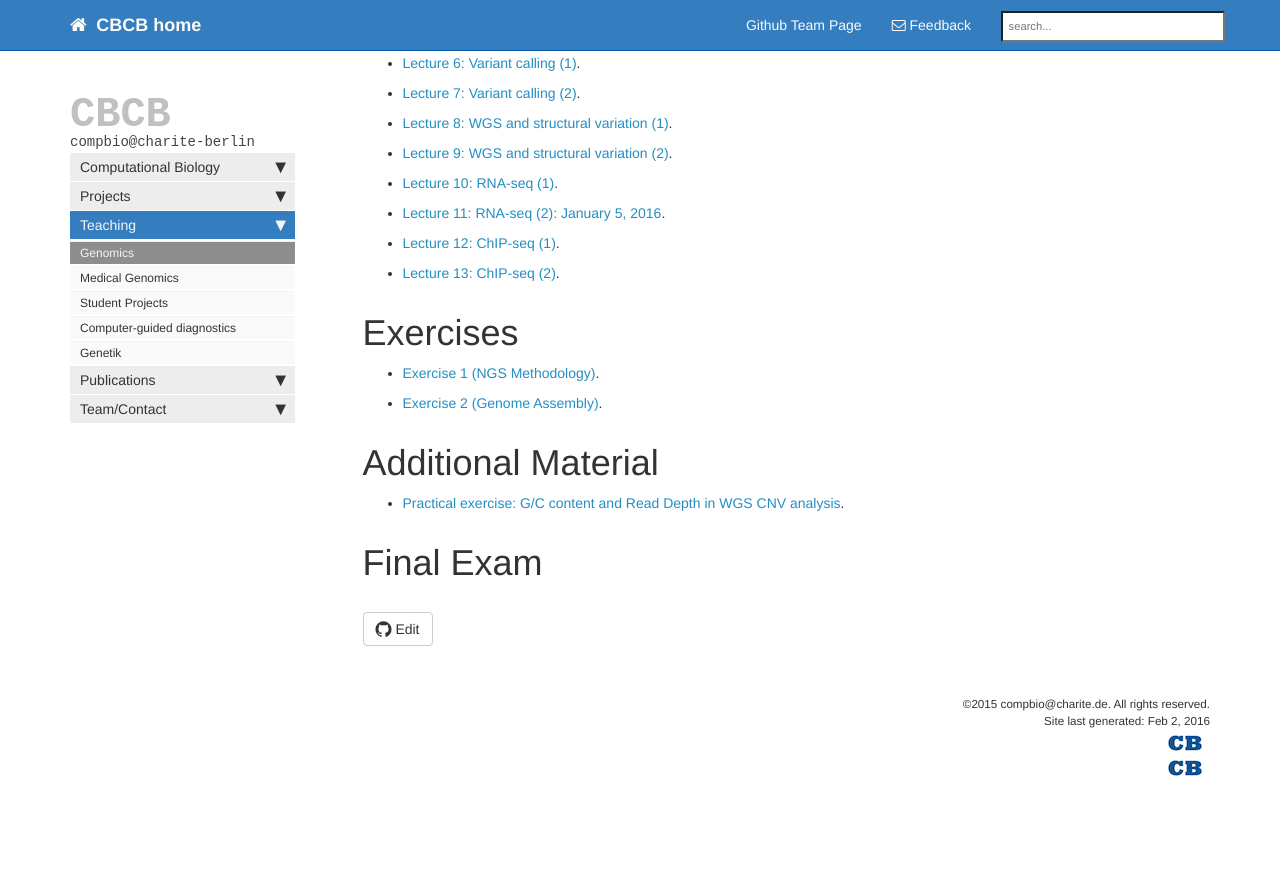
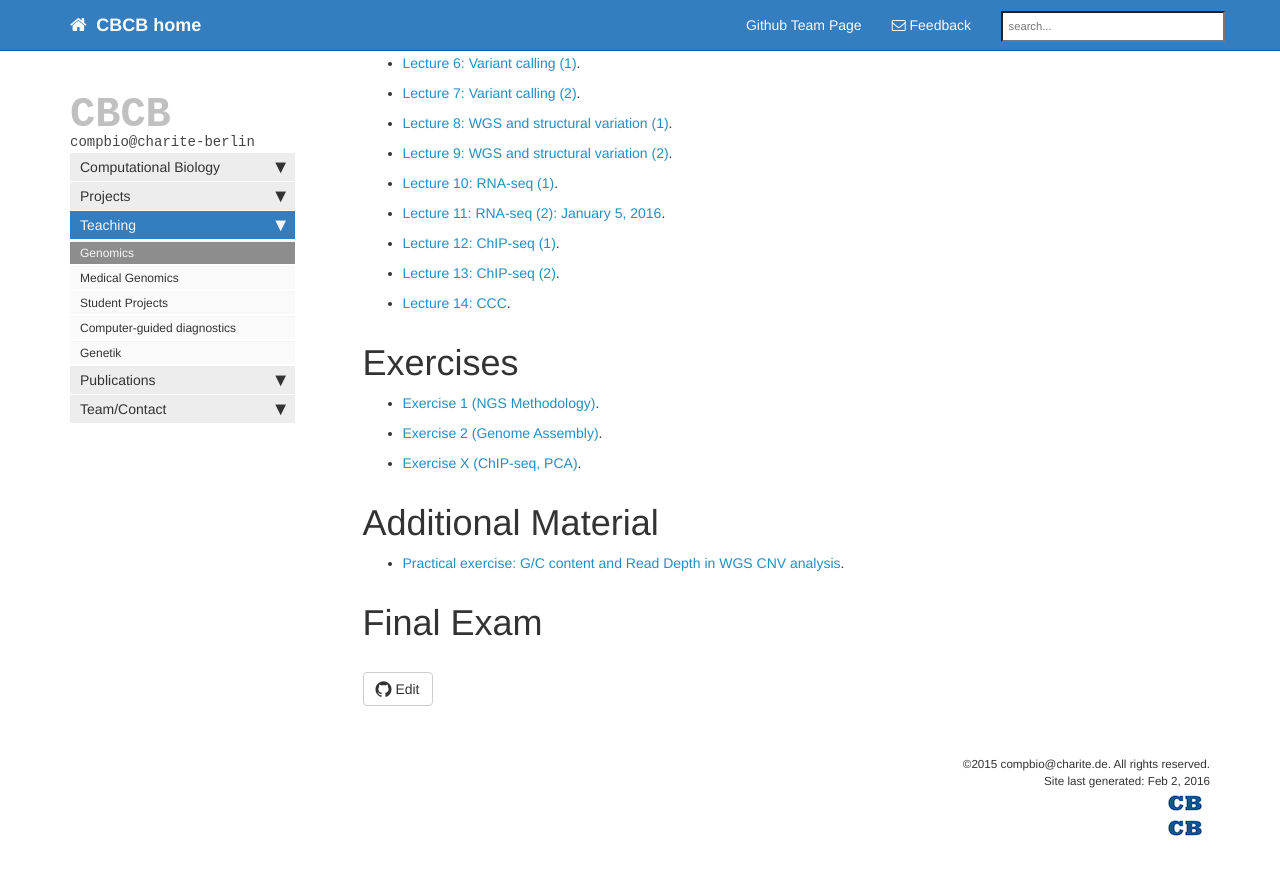
Before and after one commit to charite/charite.github.io, a Jekyll site: the page built from teaching-genomics.md, in a window 1280 px wide and 900 px high, scrolled down 565 px. Shown: the top 875 px of the window. Built offline with Jekyll 4.4.1, drawn with Linux system fonts in a browser that asks for light colours; nearby versions of some CDN libraries; library files that are not in the unit come from our copies; Markdown is read by kramdown in place of the engine named in the settings; comment, search, counter and statistics services are not loaded; before the commit the page ends 1405 px from its top, so only the background shows below that.

Commit message:
New exercise

```diff
--- a/teaching-genomics.md
+++ b/teaching-genomics.md
@@ -25,11 +25,13 @@ This Genomics course is being offered in the FU Master's Program in Bioinformati
 * [Lecture 11: RNA-seq (2): January 5, 2016](https://github.com/charite/charite.github.io/tree/master/media/robinson/teaching/Genomics/rnaseq2.pdf).
 * [Lecture 12: ChIP-seq (1)](https://github.com/charite/charite.github.io/tree/master/media/robinson/teaching/Genomics/chipseq.pdf).
 * [Lecture 13: ChIP-seq (2)](https://github.com/charite/charite.github.io/tree/master/media/robinson/teaching/Genomics/chipseq2.pdf).
+* [Lecture 14: CCC](https://github.com/charite/charite.github.io/tree/master/media/robinson/teaching/Genomics/ccc.pdf).
 
 
 #Exercises
 * [Exercise 1 (NGS Methodology)](https://github.com/charite/charite.github.io/tree/master/media/robinson/teaching/Genomics/Genomics-Exercise-1.pdf).
 * [Exercise 2 (Genome Assembly)](https://github.com/charite/charite.github.io/tree/master/media/robinson/teaching/Genomics/Genomics-Exercise-2.pdf).
+* [Exercise X (ChIP-seq, PCA)](https://github.com/charite/charite.github.io/tree/master/media/robinson/teaching/Genomics/Genomics-Exercise-ChIP-seq.pdf).
 
 
 #Additional Material
```
Also changed, not shown: 1 other file.
